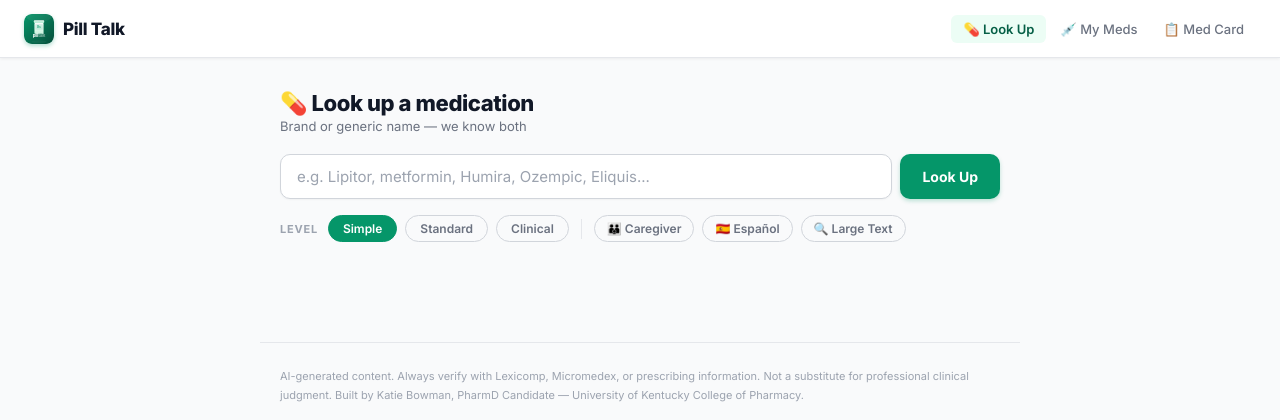
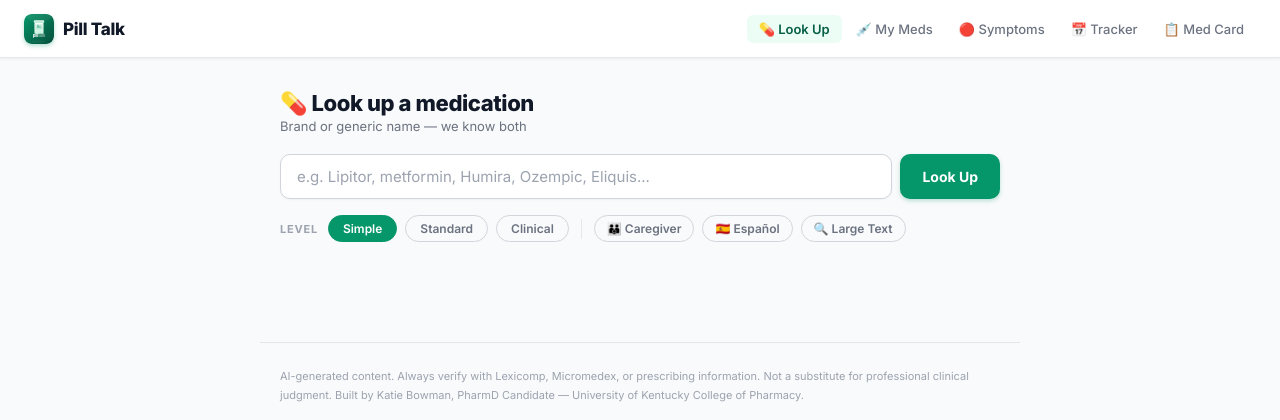
Before and after one commit to chefsmom/pilltalk, a Flask app: page /app in a window 1280 px wide. Shown: the top 420 px of the page. Run offline with Flask 3, Linux system fonts and the light colour scheme.

Commit message:
add nav links to all pages

```diff
--- a/templates/index.html
+++ b/templates/index.html
@@ -153,9 +153,11 @@
 <nav>
   <a class="logo" href="/"><img src="/icon.svg" style="width:30px;height:30px;border-radius:8px;box-shadow:0 2px 4px rgba(5,150,105,.3)" alt="Pill Talk"/>Pill Talk</a>
   <div class="nav-links">
-    <a class="nl on" href="/app"><span>&#128138; </span>Look Up</a>
-    <a class="nl" href="/mymeds"><span>&#128137; </span>My Meds</a>
-    <a class="nl" href="/medcard"><span>&#128203; </span>Med Card</a>
+    <a class="nl on" href="/app">&#128138; Look Up</a>
+    <a class="nl" href="/mymeds">&#128137; My Meds</a>
+    <a class="nl" href="/symptoms">&#128308; Symptoms</a>
+    <a class="nl" href="/tracker">&#128197; Tracker</a>
+    <a class="nl" href="/medcard">&#128203; Med Card</a>
   </div>
 </nav>
 
```
